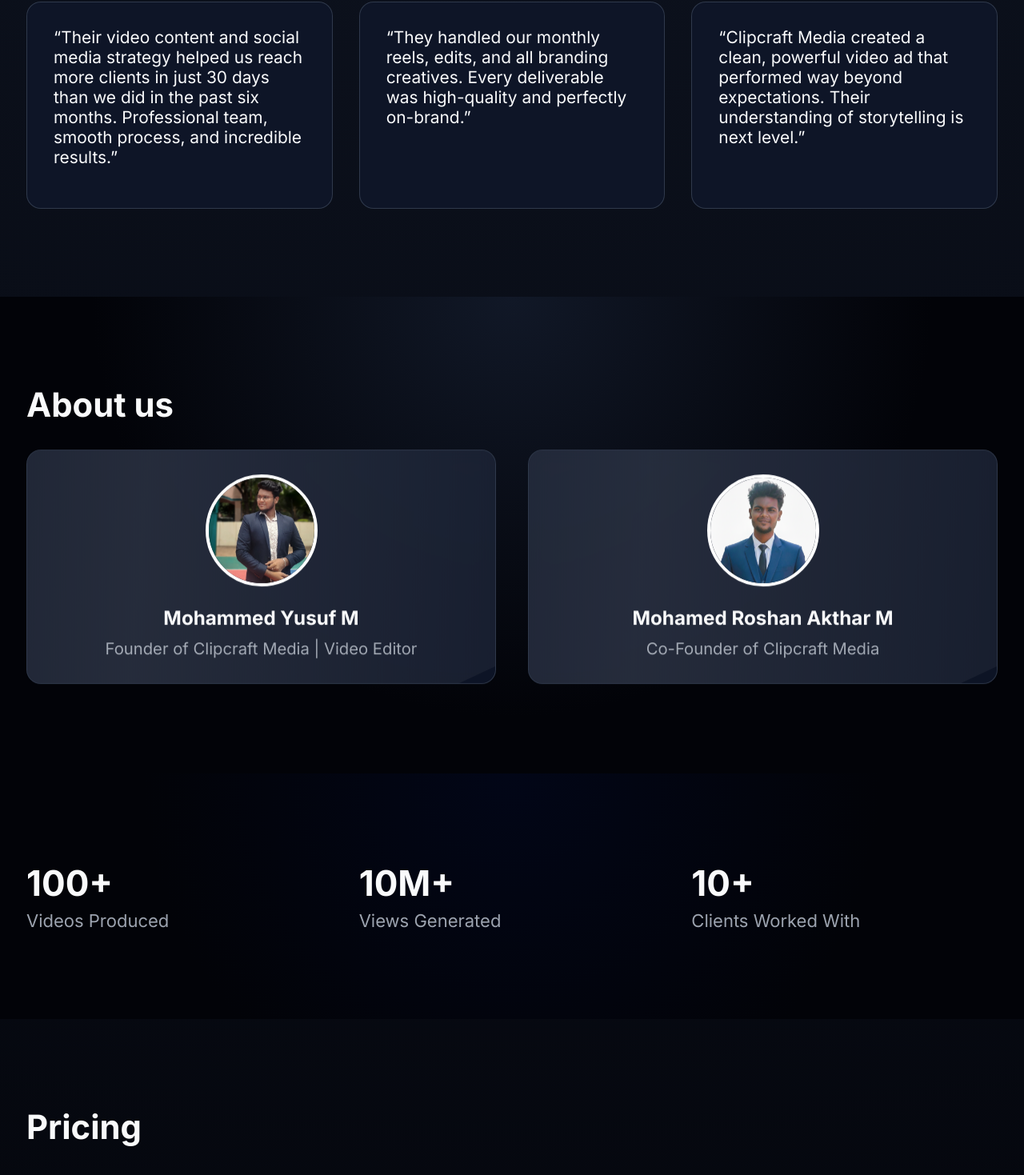
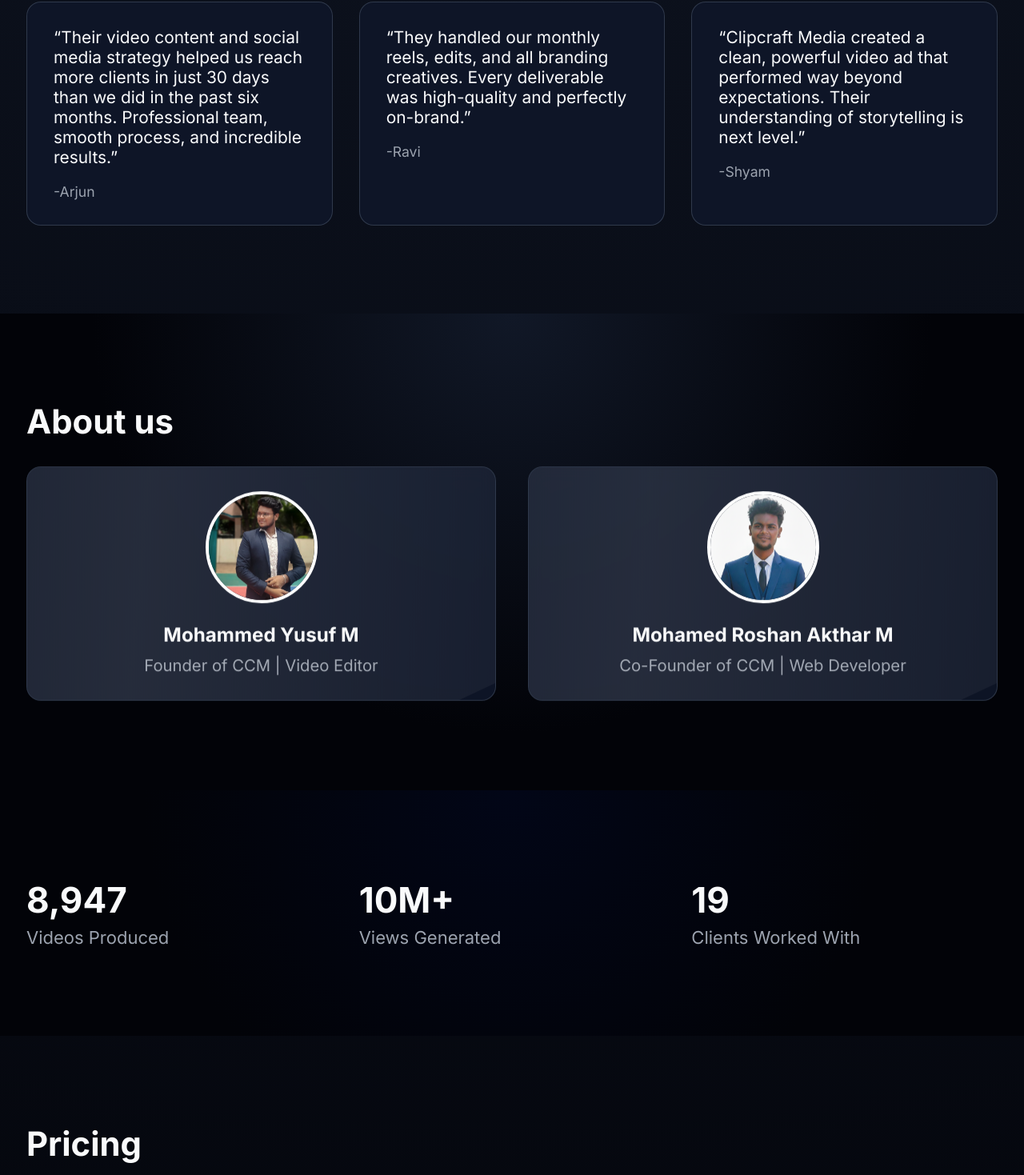
Before and after one commit to mroshan2003/clipcraft-media-website, a React (Vite) app: page / in a window 1280 px wide. Shown: the part 1315-2784 px from the top of the page at 80% size. Built offline with nearby package versions, Linux system fonts and the light colour scheme.

Commit message:
Numbers changed

```diff
--- a/package.json
+++ b/package.json
@@ -13,7 +13,9 @@
     "@use-gesture/react": "^10.3.1",
     "gsap": "^3.14.2",
     "react": "^19.2.0",
-    "react-dom": "^19.2.0"
+    "react-countup": "^6.5.3",
+    "react-dom": "^19.2.0",
+    "react-intersection-observer": "^10.0.3"
   },
   "devDependencies": {
     "@eslint/js": "^9.39.1",
--- a/public/portfolio.json
+++ b/public/portfolio.json
@@ -17,7 +17,7 @@
   },
   {
     "imageUrl": "https://res.cloudinary.com/de6jt21jd/video/upload/v1770728620/BBG_07_tqepnq.mp4",
-    "category": "edit_only"
+    "category": "shoot_edit"
   },
   {
     "imageUrl": "https://res.cloudinary.com/de6jt21jd/video/upload/v1770728618/Shreya01_hvyzqt.mp4",
--- a/src/App.jsx
+++ b/src/App.jsx
@@ -132,7 +132,7 @@ export default function App() {
 
       {/* Floating WhatsApp icon */}
       <a
-        href="https://wa.me/918778223527?text=I%20saw%20your%20works%2C%20can%20you%20share%20the%20package%20details%20%3F"
+        href="https://wa.me/916380456681?text=I%20saw%20your%20works%2C%20can%20you%20share%20the%20package%20details%20%3F"
         className="whatsapp-float"
         target="_blank"
         rel="noreferrer"
--- a/src/screens/AboutUs.jsx
+++ b/src/screens/AboutUs.jsx
@@ -1,14 +1,22 @@
+import CountUp from "react-countup";
+import { useInView } from "react-intersection-observer";
+
 export default function AboutUs() {
+  const { ref, inView } = useInView({
+    triggerOnce: true,
+    threshold: 0.4,
+  });
+
   const steps = [
     {
       title: "Mohammed Yusuf M",
-      desc: "Founder of Clipcraft Media | Video Editor",
+      desc: "Founder of CCM | Video Editor",
       img: "Yusuf.jpg",
       link: "https://www.instagram.com/clipcraftor03/",
     },
     {
       title: "Mohamed Roshan Akthar M",
-      desc: "Co-Founder of Clipcraft Media",
+      desc: "Co-Founder of CCM | Web Developer",
       img: "Roshan.png",
       link: "https://www.instagram.com/itz_me._.rxsxhxn._/",
     },
@@ -36,18 +44,20 @@ export default function AboutUs() {
         </div>
       </section>
 
-      <section className="section stats reveal">
+      <section className="section stats reveal" ref={ref}>
         <div className="container grid grid-3">
           <div className="stat">
-            <h3>100+</h3>
+            <h3>{inView && <CountUp end={8947} duration={2.5} />}</h3>
             <p>Videos Produced</p>
           </div>
+
           <div className="stat">
-            <h3>10M+</h3>
+            <h3>{inView && <CountUp end={10} duration={2.5} />}M+</h3>
             <p>Views Generated</p>
           </div>
+
           <div className="stat">
-            <h3>10+</h3>
+            <h3>{inView && <CountUp end={19} duration={2.5} />}</h3>
             <p>Clients Worked With</p>
           </div>
         </div>
--- a/src/screens/Contact.jsx
+++ b/src/screens/Contact.jsx
@@ -41,14 +41,14 @@ export default function Contact() {
             {/* WhatsApp */}
             <li className="contact-card">
               <a
-                href="https://wa.me/918778223527?text=Hi%2C%20I%20want%20more%20details."
+                href="https://wa.me/916380456681?text=Hi%2C%20I%20want%20more%20details."
                 target="_blank"
                 rel="noopener noreferrer"
               >
                 <div className="icon-box">
                   <i className="fa-brands fa-whatsapp"></i>
                 </div>
-                <span>+91-8778223527</span>
+                <span>+91-6380456681</span>
               </a>
             </li>
 
--- a/src/screens/Home.jsx
+++ b/src/screens/Home.jsx
@@ -21,7 +21,7 @@ export default function Home() {
 
           <div className="hero-actions">
             <a
-              href="https://wa.me/918778223527?text=I%20saw%20your%20works%2C%20can%20you%20share%20the%20package%20details%20%3F"
+              href="https://wa.me/916380456681?text=I%20saw%20your%20works%2C%20can%20you%20share%20the%20package%20details%20%3F"
               className="btn btn-primary"
               target="_blank"
               rel="noopener noreferrer"
@@ -35,7 +35,7 @@ export default function Home() {
           </div>
 
           <div className="hero-meta">
-            <span>50+ videos produced</span>
+            <span>8947 videos produced</span>
             <span>10M+ views generated</span>
           </div>
         </div>
--- a/src/screens/Pricing.jsx
+++ b/src/screens/Pricing.jsx
@@ -20,11 +20,11 @@ export default function Pricing() {
               onClick={() => {
                 const pkg = "STANDARD VIDEO PACK";
                 const msg = `Hi, I want more details about "${pkg}"`;
-                const phone = "8778223527";
+                const phone = "6380456681";
 
                 window.open(
                   `https://wa.me/91${phone}?text=${encodeURIComponent(msg)}`,
-                  "_blank"
+                  "_blank",
                 );
               }}
             >
@@ -47,7 +47,7 @@ export default function Pricing() {
 
                 window.open(
                   `https://wa.me/91${phone}?text=${encodeURIComponent(msg)}`,
-                  "_blank"
+                  "_blank",
                 );
               }}
             >
@@ -70,7 +70,7 @@ export default function Pricing() {
 
                 window.open(
                   `https://wa.me/91${phone}?text=${encodeURIComponent(msg)}`,
-                  "_blank"
+                  "_blank",
                 );
               }}
             >
--- a/src/screens/Reviews.jsx
+++ b/src/screens/Reviews.jsx
@@ -2,12 +2,15 @@ export default function Reviews() {
   const reviews = [
     {
       text: "Their video content and social media strategy helped us reach more clients in just 30 days than we did in the past six months. Professional team, smooth process, and incredible results.",
+      tag: "-Arjun",
     },
     {
       text: "They handled our monthly reels, edits, and all branding creatives. Every deliverable was high-quality and perfectly on-brand.",
+      tag: "-Ravi",
     },
     {
       text: "Clipcraft Media created a clean, powerful video ad that performed way beyond expectations. Their understanding of storytelling is next level.",
+      tag: "-Shyam",
     },
   ];
 
```
Also changed, not shown: 1 other file (tests, documents, lock files or other folders).
